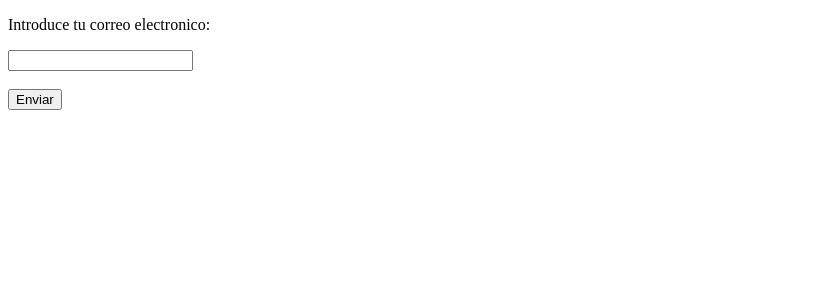
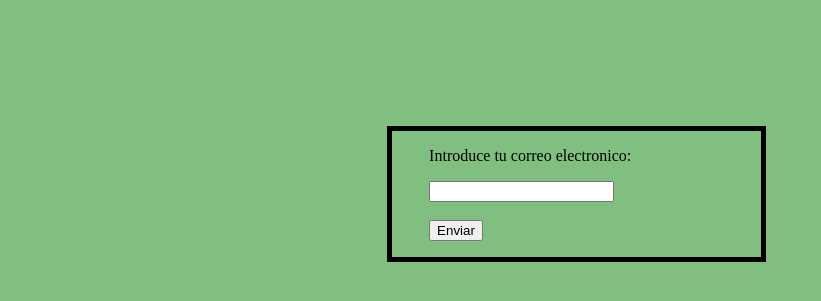
Before and after one commit to Xusbcn/SCRUM, a PHP site: page /SCRUM/formcorreo.php in a window 1280 px wide. Shown: the top 301 px of the page, without its empty margins (0-821 px from the left). Run offline with PHP 8.4, Linux system fonts and the light colour scheme; data comes from the database, SQL or seed files in the repository; data that the repository does not hold is empty.

Commit message:
comit 170119(v4)

```diff
--- a/css/codigo.css
+++ b/css/codigo.css
@@ -72,6 +72,10 @@ body{
   background-color: #81bf81;
 }
 
+#texto{
+  font-family: cursive;
+
+}
 .contenedor{
 	display: inline-flex;
 	margin-bottom: 7px;
--- a/formcorreo.php
+++ b/formcorreo.php
@@ -1,18 +1,38 @@
+
+<?php
+error_reporting(0);
+
+?>
 <!DOCTYPE html>
 <html>
 <head>
 	<title></title>
+	<style type="text/css">
+		body{
+			background-color: #81bf81;
+		}
+		#form_correo{
+		margin-left: 30%;
+	    margin-top: 10%;
+	    border-style: solid;
+	    border-width: 5px;
+	    margin-right: 40%;
+		}
+	</style>
 </head>
 <body>
 
 	<?php
 	include("config.php");
 	include('userClass.php');
-	echo "<form action='formcorreo.php' method='POST' >";
+	echo "<div id=form_correo>";
+	echo "<form action='formcorreo.php' method='POST' style='
+    margin-left: 10%;''>";
 	echo "<p>Introduce tu correo electronico: </p>";
 	echo "<input type='text' name='mail'><br><br>";
 	echo "<input type='submit'value='Enviar' name='send'>";
 	echo "</form>";
+	echo"<div>";
 	$error=0;
 	$conn = mysqli_connect('localhost','xus','xus123');
 	mysqli_select_db($conn, 'scrum2');
--- a/index.php
+++ b/index.php
@@ -124,6 +124,8 @@ $errorMsgReg="Username or Email already exists.";
 
 <div id="errorMsgs"></div>
 
+<MARQUEE BEHAVIOR=ALTERNATE id="texto"style="FONT-SIZE: -webkit-xxx-large;">SCRUM PROJECT</MARQUEE>
+
 <div id="login">
 <h3>Login</h3>
 <form method="post" action=""name="login">
@@ -148,6 +150,8 @@ $errorMsgReg="Username or Email already exists.";
 
 document.getElementById("errorMsgs").style.display="none";
 
+
+//funcion que construye el div y mensajes de errores.
 function validate(error)
 {
 
```
